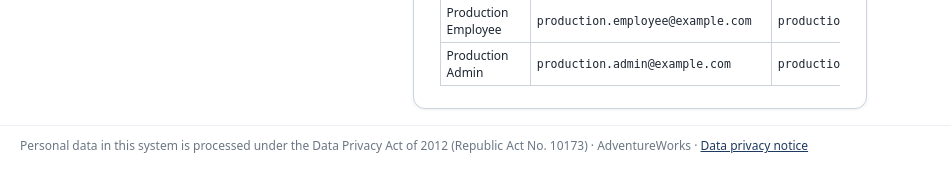
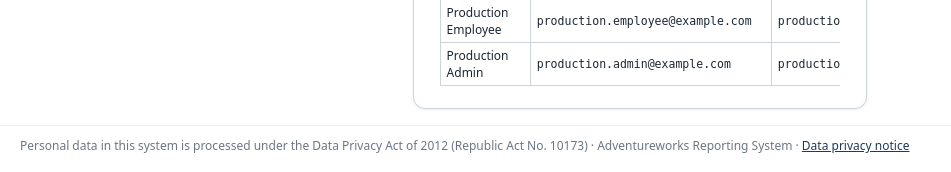
Before and after one commit to dave34458/adventureworks, a Django app: page /login/?next=/1/reports/ in a window 1280 px wide. Shown: the part 1034-1206 px from the top of the page, without its empty margins (0-951 px from the left). Run offline with Django 5.2, Linux system fonts and the light colour scheme.

Commit message:
Rename visible reporting system branding

```diff
--- a/accounts/templates/registration/login.html
+++ b/accounts/templates/registration/login.html
@@ -10,7 +10,7 @@
  .demo code{font-size:.72rem}
 </style>{% endblock %}{% block content %}
 <div class="lw"><div class="lcard">
- <img src="{% static 'reporting/favicon.svg' %}" alt="AdventureWorks" width="48" height="48">
+ <img src="{% static 'reporting/favicon.svg' %}" alt="Adventureworks Reporting System" width="48" height="48">
  <h2>Log in</h2>
  <form method="post">{% csrf_token %}
   {% if form.errors %}<p class="msg error">Wrong email or password.</p>{% endif %}
--- a/reporting/templates/404.html
+++ b/reporting/templates/404.html
@@ -1,4 +1,4 @@
-{% extends "reporting/base.html" %}{% block title %}Page not found · AdventureWorks{% endblock %}{% block content %}
+{% extends "reporting/base.html" %}{% block title %}Page not found · Adventureworks Reporting System{% endblock %}{% block content %}
 <div class="lw"><div class="lcard">
  <h2>Page not found</h2>
  <p>The page you requested does not exist or may have moved.</p>
--- a/reporting/templates/reporting/base.html
+++ b/reporting/templates/reporting/base.html
@@ -1,6 +1,6 @@
 {% load static %}<!doctype html>
 <html lang="en"><head><meta charset="utf-8"><meta name="viewport" content="width=device-width, initial-scale=1">
-<title>{% block title %}{% if title %}{{ title }} · {% endif %}AdventureWorks{% endblock %}</title>
+<title>{% block title %}{% if title %}{{ title }} · {% endif %}Adventureworks Reporting System{% endblock %}</title>
 <link rel="icon" type="image/svg+xml" href="{% static 'reporting/favicon.svg' %}">
 <style>
  body{font-family:system-ui,sans-serif;margin:0;color:#1d2733;min-height:100vh;display:flex;flex-direction:column}
@@ -257,7 +257,7 @@
 </nav>{% endif %}
 {% for m in messages %}<p class="msg {{ m.tags }}">{{ m }}</p>{% endfor %}
 <main>{% block content %}{% endblock %}</main>
-<footer class="foot">Personal data in this system is processed under the Data Privacy Act of 2012 (Republic Act No. 10173) &middot; AdventureWorks &middot; <a href="{% url 'privacy' %}">Data privacy notice</a></footer>
+<footer class="foot">Personal data in this system is processed under the Data Privacy Act of 2012 (Republic Act No. 10173) &middot; Adventureworks Reporting System &middot; <a href="{% url 'privacy' %}">Data privacy notice</a></footer>
 <script>
 (function () {
  document.addEventListener("submit", function (event) {
--- a/reporting/templates/reporting/privacy.html
+++ b/reporting/templates/reporting/privacy.html
@@ -10,14 +10,14 @@
 </style>
 <div class="doc">
  <h1>Data Privacy Notice</h1>
- <p class="meta">AdventureWorks business system &middot; Notice version {{ version }} &middot; Effective 19 October 2026</p>
+ <p class="meta">Adventureworks Reporting System &middot; Notice version {{ version }} &middot; Effective 19 October 2026</p>
 
  <p class="lede">This notice explains, in line with the <strong>Data Privacy Act of 2012 (Republic Act No. 10173)</strong>,
  its Implementing Rules and Regulations, and National Privacy Commission (NPC) issuances, what personal data this
  system processes, why, how it is protected, how long it is kept, and how data subjects may exercise their rights.
 
  <h2>I. Introduction and scope</h2>
- <p>AdventureWorks is an internal business system used to browse and maintain sales, customer, product and
+ <p>Adventureworks Reporting System is an internal business system used to browse and maintain sales, customer, product and
  purchasing records. This notice covers every account and every personal data record stored in or displayed by
  the system, regardless of the tab it appears under. It applies to employees and staff who are issued accounts, and
  to the individuals whose contact details appear in the business records.</p>
```
